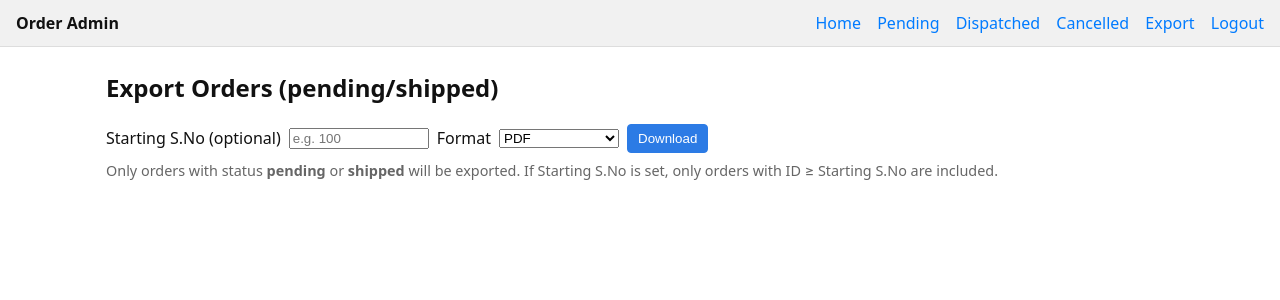
After one commit to mayanklalwani/divine_rayys_backend, a FastAPI app: template templates/admin_export.html in a window 1280 px wide. The commit adds this page. Shown: the top 300 px of the page. Run offline with FastAPI, Linux system fonts and the light colour scheme; the template is opened without the code that fills it, so the values that code supplies are empty; some libraries are stand-ins or nearby versions.

Commit message:
adding export functionality

```diff
--- a/main.py
+++ b/main.py
@@ -48,7 +48,7 @@ import re
 import requests
 from reportlab.lib.utils import ImageReader
 from reportlab.pdfgen import canvas
-from reportlab.lib.pagesizes import A6
+from reportlab.lib.pagesizes import A6, A4
 from reportlab.lib.utils import simpleSplit
 import qrcode
 from io import BytesIO
@@ -59,6 +59,12 @@ from typing import List
 import httpx
 import json
 import types
+from reportlab.platypus import Table, TableStyle, SimpleDocTemplate, Paragraph, Spacer
+from reportlab.lib import colors
+from reportlab.lib.styles import getSampleStyleSheet
+import tempfile
+from openpyxl import Workbook
+from openpyxl.styles import Border, Side, Alignment, Font
 
 # Set your Supabase credentials
 SUPABASE_URL = "https://zjgzqudobxmqgulyhgft.supabase.co"   # Replace with your project URL
@@ -1554,6 +1560,84 @@ def admin_dashboard(request: Request):
 
 # ---- Data API for the dashboard table ----
 
+# @app.get("/admin/orders")
+# def admin_list_orders(request: Request, status: str = "pending", q: str = "", page: int = 1, page_size: int = 20):
+#     require_admin(request)
+
+#     offset = max(0, (page - 1) * page_size)
+#     start = offset
+#     end = offset + page_size - 1
+
+#     try:
+#         # Start with select(*) so .eq/.range/.order exist on the returned builder
+#         query = supabase.table("orders").select("*")
+
+#         # Add filters AFTER select()
+#         if status:
+#             query = query.eq("status", status)
+
+#         # (Optional) if you want server-side text filtering and your supabase client supports ilike:
+#         # if q:
+#         #     query = query.ilike("name", f"%{q}%")  # adjust field(s) as needed
+#         # If ilike isn't available, we'll filter in-Python after fetching the page.
+
+#         # Apply ordering & pagination
+#         res = query.order("id", desc=True).range(start, end).execute()
+
+#         # Unpack response safely
+#         rows, err = _unpack_supabase_response(res)
+#         if err:
+#             logger.error("Supabase query error (list): %s", err)
+#             raise HTTPException(status_code=500, detail=f"Query failed: {err}")
+
+#         rows = rows or []
+
+#         # If user supplied q and the client doesn't support ilike, do simple filter locally:
+#         if q:
+#             q_lower = q.lower()
+#             def matches(r):
+#                 return (
+#                     (r.get("phone") and q_lower in str(r.get("phone")).lower()) or
+#                     (r.get("name") and q_lower in str(r.get("name")).lower())
+#                 )
+#             rows = [r for r in rows if matches(r)]
+
+#         # Get total count (safe, simple approach)
+#         try:
+#             count_query = supabase.table("orders").select("id")
+#             if status:
+#                 count_query = count_query.eq("status", status)
+#             count_res = count_query.execute()
+#             count_data, count_err = _unpack_supabase_response(count_res)
+#             if count_err:
+#                 logger.warning("Count query returned unexpected shape/error, falling back to page length: %s", count_err)
+#                 total = len(rows)
+#             else:
+#                 total = len(count_data or [])
+#         except Exception as ce:
+#             logger.warning("Count query failed; using page length fallback: %s", ce)
+#             total = len(rows)
+
+#     except HTTPException:
+#         # bubble up authentication / client errors
+#         raise
+#     except Exception as e:
+#         logger.exception("Unhandled error in admin_list_orders: %s", e)
+#         raise HTTPException(status_code=500, detail=f"Query failed: {e}")
+
+#     return templates.TemplateResponse(
+#         "admin_orders_filtered.html",
+#         {
+#             "request": request,
+#             "orders": [dict(r) for r in rows],
+#             "total": total,
+#             "page": page,
+#             "page_size": page_size,
+#             "status": status,
+#             "q": q
+#         }
+#     )
+
 @app.get("/admin/orders")
 def admin_list_orders(request: Request, status: str = "pending", q: str = "", page: int = 1, page_size: int = 20):
     require_admin(request)
@@ -1563,22 +1647,14 @@ def admin_list_orders(request: Request, status: str = "pending", q: str = "", pa
     end = offset + page_size - 1
 
     try:
-        # Start with select(*) so .eq/.range/.order exist on the returned builder
+        # Build query
         query = supabase.table("orders").select("*")
-
-        # Add filters AFTER select()
         if status:
             query = query.eq("status", status)
 
-        # (Optional) if you want server-side text filtering and your supabase client supports ilike:
-        # if q:
-        #     query = query.ilike("name", f"%{q}%")  # adjust field(s) as needed
-        # If ilike isn't available, we'll filter in-Python after fetching the page.
-
-        # Apply ordering & pagination
+        # Apply ordering & pagination (range uses start/end inclusive)
         res = query.order("id", desc=True).range(start, end).execute()
 
-        # Unpack response safely
         rows, err = _unpack_supabase_response(res)
         if err:
             logger.error("Supabase query error (list): %s", err)
@@ -1586,7 +1662,7 @@ def admin_list_orders(request: Request, status: str = "pending", q: str = "", pa
 
         rows = rows or []
 
-        # If user supplied q and the client doesn't support ilike, do simple filter locally:
+        # If q provided and client doesn't support ilike, do basic client-side filter
         if q:
             q_lower = q.lower()
             def matches(r):
@@ -1596,7 +1672,7 @@ def admin_list_orders(request: Request, status: str = "pending", q: str = "", pa
                 )
             rows = [r for r in rows if matches(r)]
 
-        # Get total count (safe, simple approach)
+        # Count total matching rows (simple approach)
         try:
             count_query = supabase.table("orders").select("id")
             if status:
@@ -1612,25 +1688,40 @@ def admin_list_orders(request: Request, status: str = "pending", q: str = "", pa
             logger.warning("Count query failed; using page length fallback: %s", ce)
             total = len(rows)
 
+        # Normalize rows and convert created_at to datetime when possible
+        normalized = []
+        for r in rows:
+            try:
+                od = dict(r)
+                if "created_at" in od and od["created_at"]:
+                    od["created_at"] = _parse_iso_datetime(od["created_at"])
+                normalized.append(od)
+            except Exception as e:
+                logger.warning("Row normalization failed: %s. Row repr: %s", e, repr(r)[:300])
+                try:
+                    normalized.append(dict(r))
+                except Exception:
+                    normalized.append(r)
+
+        return templates.TemplateResponse(
+            "admin_orders_filtered.html",
+            {
+                "request": request,
+                "orders": [dict(r) for r in normalized],
+                "total": total,
+                "page": page,
+                "page_size": page_size,
+                "status": status,
+                "q": q
+            }
+        )
+
     except HTTPException:
-        # bubble up authentication / client errors
         raise
     except Exception as e:
         logger.exception("Unhandled error in admin_list_orders: %s", e)
         raise HTTPException(status_code=500, detail=f"Query failed: {e}")
 
-    return templates.TemplateResponse(
-        "admin_orders_filtered.html",
-        {
-            "request": request,
-            "orders": [dict(r) for r in rows],
-            "total": total,
-            "page": page,
-            "page_size": page_size,
-            "status": status,
-            "q": q
-        }
-    )
 
 
 # def get_status_counts():
@@ -1884,3 +1975,171 @@ if __name__ == "__main__":
         reload=DEV_RELOAD,
         log_level=LOG_LEVEL,
     )
+
+# ---------- New helper: fetch export rows ----------
+def _fetch_export_rows(start_id=None):
+    """
+    Return list of dict rows where status in ('pending','shipped') and id >= start_id if provided.
+    Each row: {'id': ..., 'name': ..., 'city': ...}
+    """
+    try:
+        q = supabase.table("orders").select("id, name, city, status")
+        # Only pending or shipped
+        # supabase-py doesn't have .in_ everywhere; many versions support .in_('status', ['pending','shipped'])
+        try:
+            q = q.in_("status", ["pending", "shipped"])
+        except Exception:
+            # fallback: fetch all and filter below
+            pass
+
+        if start_id:
+            try:
+                q = q.gte("id", int(start_id))
+            except Exception:
+                # if client lacks gte, we'll filter after fetch
+                pass
+
+        # ordering by id ascending
+        res = q.order("id", desc=False).execute()
+        data, err = _unpack_supabase_response(res)
+        if err:
+            logger.error("Export fetch error: %s", err)
+            raise RuntimeError(err)
+        rows = data or []
+
+        # final safety filtering for client versions without in_/gte
+        filtered = []
+        for r in rows:
+            try:
+                st = (r.get("status") or "").lower()
+                oid = int(r.get("id"))
+            except Exception:
+                continue
+            if st not in ("pending", "shipped"):
+                continue
+            if start_id is not None:
+                try:
+                    if oid < int(start_id):
+                        continue
+                except Exception:
+                    pass
+            filtered.append({"id": oid, "name": r.get("name") or "", "city": r.get("city") or ""})
+        return filtered
+    except Exception as e:
+        logger.exception("Failed to fetch export rows: %s", e)
+        raise
+
+# ---------- New endpoint: export orders ----------
+@app.post("/admin/export-orders")
+def admin_export_orders(request: Request, start_id: str = Form(None), fmt: str = Form("pdf")):
+    """
+    Admin-only endpoint that creates a PDF or XLSX of orders with columns:
+      S.No (order.id), Name, City, Dispatched (blank), Received (blank)
+
+    Form params:
+      start_id (optional): if set, only orders with id >= start_id are exported
+      fmt: 'pdf' or 'xlsx'
+    """
+    require_admin(request)
+
+    fmt = (fmt or "pdf").lower()
+    if fmt not in ("pdf", "xlsx"):
+        raise HTTPException(status_code=400, detail="Unsupported format. Use 'pdf' or 'xlsx'.")
+
+    try:
+        rows = _fetch_export_rows(start_id=start_id if start_id not in ("", None) else None)
+
+        # If no rows, still return empty file with header
+        # Build table data: headers + rows
+        table_data = []
+        headers = ["S.No", "Name", "City", "Dispatched", "Received"]
+        table_data.append(headers)
+        for r in rows:
+            table_data.append([r["id"], r["name"], r["city"], "", ""])
+
+        # Temporary file path
+        ts = datetime.now().strftime("%Y%m%d_%H%M%S")
+        if fmt == "pdf":
+            tmp = tempfile.NamedTemporaryFile(delete=False, suffix=f"_orders_{ts}.pdf")
+            tmp.close()
+            pdf_path = tmp.name
+
+            # Create PDF with ReportLab Table and bordered style
+            doc = SimpleDocTemplate(pdf_path, pagesize=A4, leftMargin=18 * mm, rightMargin=18 * mm, topMargin=18 * mm, bottomMargin=18 * mm)
+            story = []
+            styles = getSampleStyleSheet()
+            title = Paragraph(f"Orders Export (status: pending/shipped){' — starting id >= ' + str(start_id) if start_id else ''}", styles["Heading2"])
+            story.append(title)
+            story.append(Spacer(1, 6))
+
+            # Column width heuristics: S.No narrow, Name wider, City medium, Dispatched/Received narrow
+            page_w, _ = A4
+            usable_w = page_w - (18 * mm + 18 * mm)
+            col_widths = [30 * mm, usable_w * 0.45, usable_w * 0.25, usable_w * 0.10, usable_w * 0.10]
+
+            t = Table(table_data, colWidths=col_widths, repeatRows=1)
+            t_style = TableStyle([
+                ("GRID", (0, 0), (-1, -1), 0.6, colors.black),
+                ("BACKGROUND", (0, 0), (-1, 0), colors.HexColor("#f2f2f2")),
+                ("ALIGN", (0, 0), (0, -1), "CENTER"),  # S.No center
+                ("VALIGN", (0, 0), (-1, -1), "MIDDLE"),
+                ("LEFTPADDING", (0, 0), (-1, -1), 4),
+                ("RIGHTPADDING", (0, 0), (-1, -1), 4),
+            ])
+            t.setStyle(t_style)
+
+            story.append(t)
+            doc.build(story)
+            filename = f"orders_{ts}.pdf"
+            return FileResponse(pdf_path, media_type="application/pdf", filename=filename)
+
+        else:  # fmt == xlsx
+            tmp = tempfile.NamedTemporaryFile(delete=False, suffix=f"_orders_{ts}.xlsx")
+            tmp.close()
+            xlsx_path = tmp.name
+
+            wb = Workbook()
+            ws = wb.active
+            ws.title = "Orders"
+
+            # write header
+            header_font = Font(bold=True)
+            thin = Side(border_style="thin", color="000000")
+            border = Border(left=thin, right=thin, top=thin, bottom=thin)
+            align = Alignment(vertical="center", wrap_text=True)
+
+            for col_idx, h in enumerate(headers, start=1):
+                cell = ws.cell(row=1, column=col_idx, value=h)
+                cell.font = header_font
+                cell.border = border
+                cell.alignment = align
+
+            # write rows
+            for row_idx, r in enumerate(rows, start=2):
+                ws.cell(row=row_idx, column=1, value=r["id"]).border = border
+                ws.cell(row=row_idx, column=2, value=r["name"]).border = border
+                ws.cell(row=row_idx, column=3, value=r["city"]).border = border
+                ws.cell(row=row_idx, column=4, value="").border = border
+                ws.cell(row=row_idx, column=5, value="").border = border
+
+            # column widths (approx)
+            ws.column_dimensions["A"].width = 8   # S.No
+            ws.column_dimensions["B"].width = 35  # Name
+            ws.column_dimensions["C"].width = 20  # City
+            ws.column_dimensions["D"].width = 12  # Dispatched
+            ws.column_dimensions["E"].width = 12  # Received
+
+            wb.save(xlsx_path)
+            filename = f"orders_{ts}.xlsx"
+            return FileResponse(xlsx_path, media_type="application/vnd.openxmlformats-officedocument.spreadsheetml.sheet", filename=filename)
+
+    except HTTPException:
+        raise
+    except Exception as e:
+        logger.exception("Export failed: %s", e)
+        raise HTTPException(status_code=500, detail=f"Export failed: {e}")
+
+@app.get("/admin/export", response_class=HTMLResponse)
+def admin_export_page(request: Request):
+    require_admin(request)
+    return templates.TemplateResponse("admin_export.html", {"request": request})
--- a/requirements.txt
+++ b/requirements.txt
@@ -11,3 +11,4 @@ h2
 reportlab
 qrcode
 pillow
+openpyxl
--- /dev/null
+++ b/templates/admin_export.html
@@ -0,0 +1,29 @@
+{% extends "base.html" %}
+
+{% block content %}
+<h2>Export Orders (pending/shipped)</h2>
+
+<form id="exportForm" class="export-form" method="post" action="/admin/export-orders">
+  <div class="controls">
+    <label for="start_id">Starting S.No (optional)</label>
+    <input type="number" id="start_id" name="start_id" min="1" placeholder="e.g. 100" style="width:140px;">
+
+    <label for="fmt">Format</label>
+    <select id="fmt" name="fmt" style="width:120px;">
+      <option value="pdf" selected>PDF</option>
+      <option value="xlsx">XLSX</option>
+    </select>
+
+    <button type="submit" class="btn">Download</button>
+  </div>
+</form>
+
+<p style="font-size:0.9em; color:#666; margin-top:8px;">
+  Only orders with status <b>pending</b> or <b>shipped</b> will be exported.
+  If Starting S.No is set, only orders with ID ≥ Starting S.No are included.
+</p>
+
+<script>
+  // optional: you can add helpers here for filling start_id automatically
+</script>
+{% endblock %}
--- a/templates/base.html
+++ b/templates/base.html
@@ -5,6 +5,30 @@
   <title>Admin | Orders</title>
   <meta name="viewport" content="width=device-width, initial-scale=1">
   <link href="/static/admin.css" rel="stylesheet">
+  <style>
+    /* small styles used by the tab UI so you don't need to change CSS file now */
+    .tabs { display:flex; gap:8px; margin-bottom:16px; }
+    .tab { padding:6px 12px; border-radius:4px; background:#f0f0f0; cursor:pointer; }
+    .tab.active { background:#2c7be5; color:white; }
+    .panel { display:none; }
+    .panel.active { display:block; }
+    .export-form { display:flex; gap:8px; align-items:center; flex-wrap:wrap; margin-top:8px; }
+    .controls { display:flex; gap:8px; align-items:center; flex-wrap:wrap; }
+    .btn {
+      padding:6px 10px;
+      border-radius:4px;
+      border:1px solid #2c7be5;
+      background:#2c7be5;
+      color:#fff;      /* white text */
+      cursor:pointer;
+    }
+    .btn.outline { background:transparent; border:1px solid #bbb; }
+    table.orders { width:100%; border-collapse:collapse; margin-top:12px; }
+    table.orders th, table.orders td { border:1px solid #ddd; padding:6px 8px; text-align:left; }
+    .stats { display:flex; gap:18px; flex-wrap:wrap; margin-bottom:12px; }
+    .actions { display:flex; gap:8px; margin-bottom:8px; }
+    .row-actions { display:flex; gap:6px; align-items:center; }
+  </style>
 </head>
 <body>
   <header class="topbar">
@@ -14,6 +38,7 @@
       <a href="/admin/orders?status=pending">Pending</a>
       <a href="/admin/orders?status=shipped">Dispatched</a>
       <a href="/admin/orders?status=cancelled">Cancelled</a>
+      <a href="/admin/export">Export</a>   <!-- 👈 NEW -->
       <a href="/admin/logout">Logout</a>
     </nav>
   </header>
```
Also changed, not shown: templates/admin_orders_filtered.html (+27 -1 lines), templates/admin_orders.html (line endings or trailing spaces).
